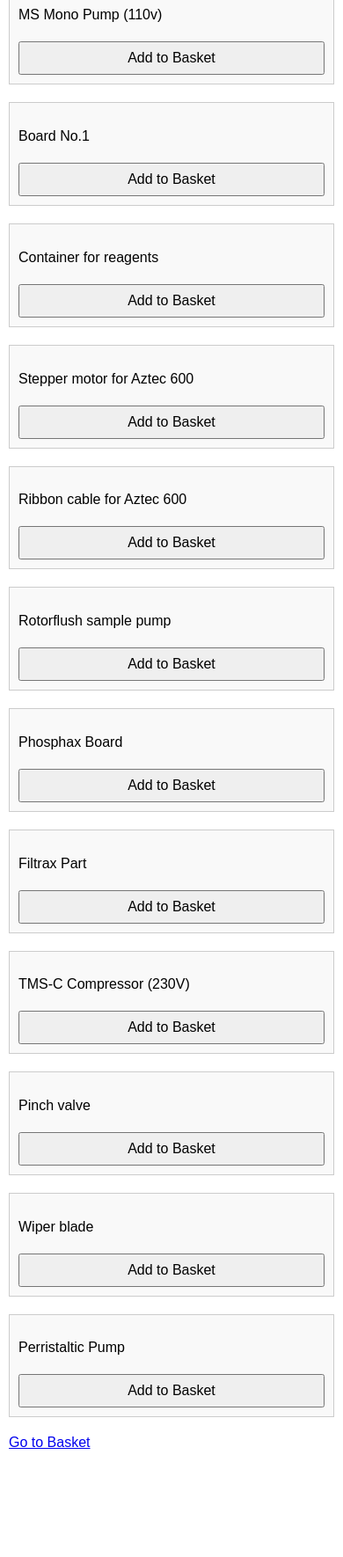
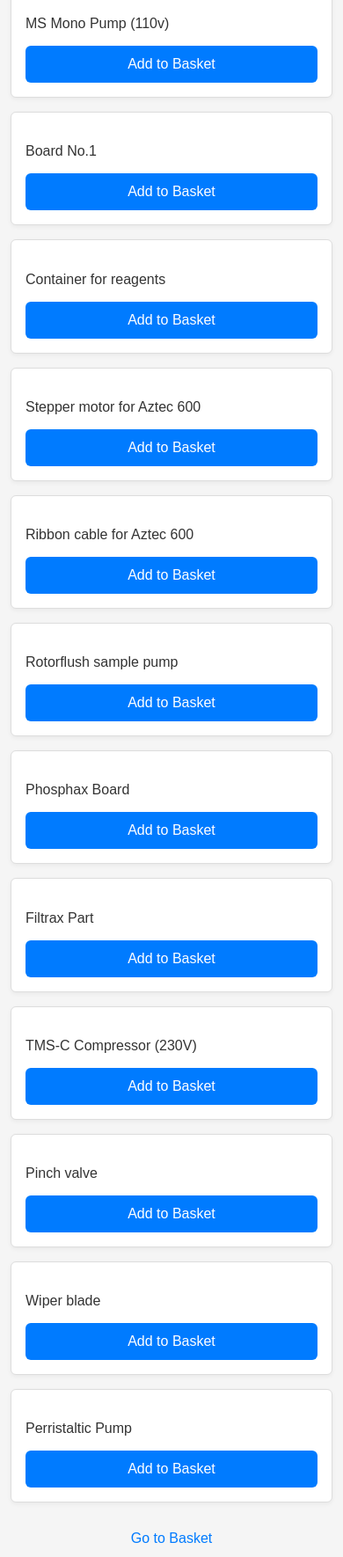
Before and after one commit to tomward0606/Parts-Project, a Flask app: page / in a window 390 px wide. Shown: the part 1910-3680 px from the top of the page at 88% size. Before the commit the page ends 3557 px from the top, so only its background shows below. Run offline with Flask 3, Linux system fonts and the light colour scheme.

Commit message:
Update styles.css

```diff
--- a/static/styles.css
+++ b/static/styles.css
@@ -1,71 +1,114 @@
+/* Base styles */
 body {
     font-family: sans-serif;
-    padding: 20px;
     margin: 0;
-    box-sizing: border-box;
+    padding: 1rem;
+    max-width: 800px;
+    margin-inline: auto;
+    background-color: #f5f5f5;
+    color: #333;
 }
 
-/* Responsive container layout */
-.parts-container {
-    display: flex;
-    flex-wrap: wrap;
-    gap: 20px;
-    justify-content: center;
+/* Headings */
+h1, h3 {
+    text-align: center;
+    margin-bottom: 1rem;
 }
 
-/* Card layout for each part */
-.part-card {
-    border: 1px solid #ccc;
-    padding: 10px;
-    width: 250px;
-    box-sizing: border-box;
-    background-color: #f9f9f9;
-}
-
-/* Make images fill their container */
-.part-card img {
-    width: 100%;
-    height: auto;
-    display: block;
-}
-
-/* Forms and buttons styling */
+/* Forms */
 form {
-    margin-top: 10px;
+    margin-top: 1rem;
+    display: flex;
+    flex-direction: column;
+    gap: 0.75rem;
 }
 
 input[type="text"],
 select,
 button {
+    padding: 0.75rem;
+    font-size: 1rem;
+    border: 1px solid #ccc;
+    border-radius: 6px;
+    background: white;
+    box-sizing: border-box;
     width: 100%;
-    padding: 8px;
-    margin-top: 5px;
-    box-sizing: border-box;
 }
 
-/* Links spacing */
+/* Buttons */
+button {
+    background-color: #007BFF;
+    color: white;
+    border: none;
+    cursor: pointer;
+    transition: background 0.2s;
+}
+
+button:hover {
+    background-color: #0056b3;
+}
+
+/* Parts container */
+.parts-container {
+    display: flex;
+    flex-direction: column;
+    gap: 1rem;
+}
+
+/* Individual part card */
+.part-card {
+    background: white;
+    border: 1px solid #ddd;
+    border-radius: 6px;
+    padding: 1rem;
+    box-shadow: 0 2px 5px rgba(0,0,0,0.05);
+}
+
+.part-card img {
+    max-width: 100%;
+    border-radius: 4px;
+    margin-bottom: 0.5rem;
+    display: block;
+}
+
+/* Basket item list */
+ul {
+    padding: 0;
+    list-style: none;
+}
+
+li {
+    margin-bottom: 1rem;
+    background: white;
+    padding: 0.75rem;
+    border-radius: 6px;
+    border: 1px solid #ccc;
+}
+
+/* Link back */
 a {
     display: block;
-    margin-top: 20px;
+    margin-top: 2rem;
+    text-align: center;
+    text-decoration: none;
+    color: #007BFF;
 }
 
-/* Mobile-specific tweaks */
+a:hover {
+    text-decoration: underline;
+}
+
+/* Responsive tweaks */
 @media (max-width: 600px) {
     body {
-        padding: 10px;
-    }
-
-    .part-card {
-        width: 100%;
+        padding: 0.75rem;
     }
 
     h1 {
         font-size: 1.5rem;
     }
 
-    input[type="text"],
-    select,
-    button {
-        font-size: 1rem;
+    h3 {
+        font-size: 1.2rem;
     }
 }
```
